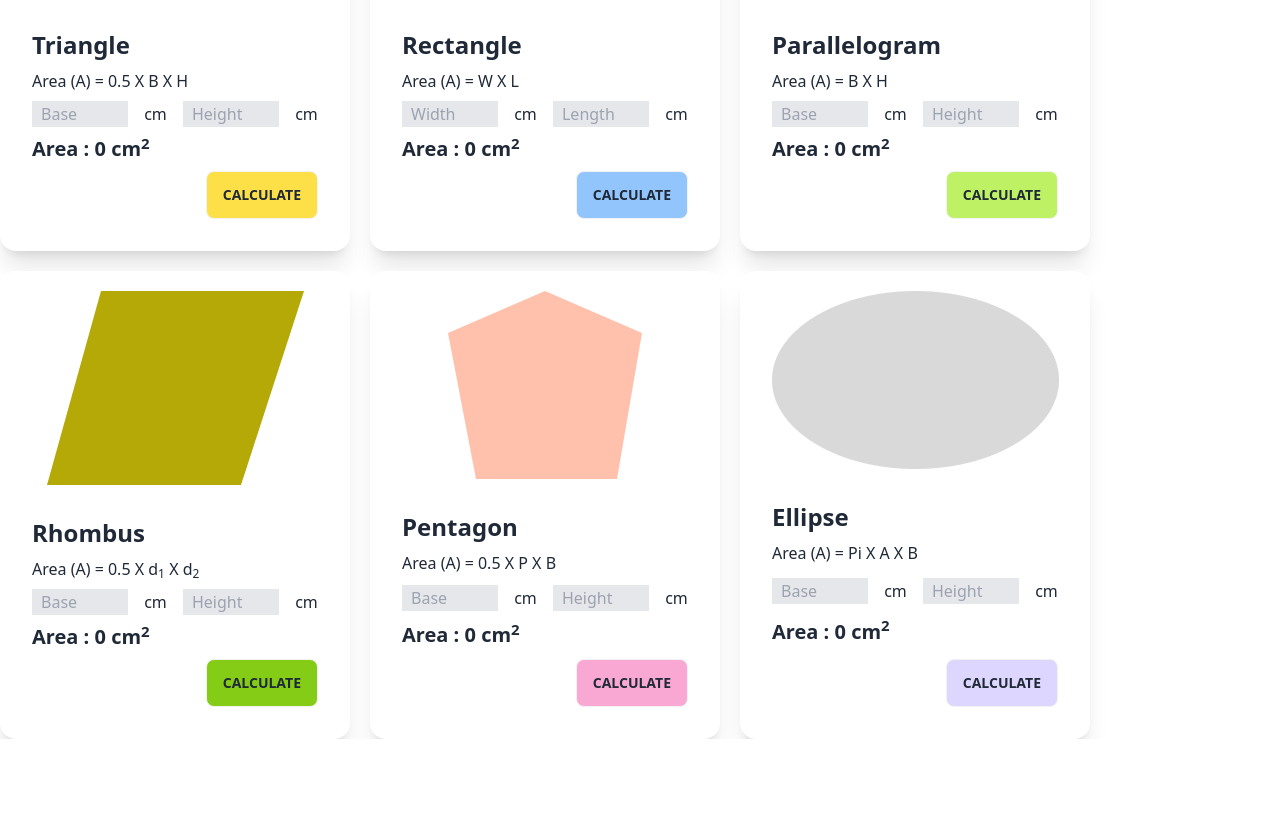
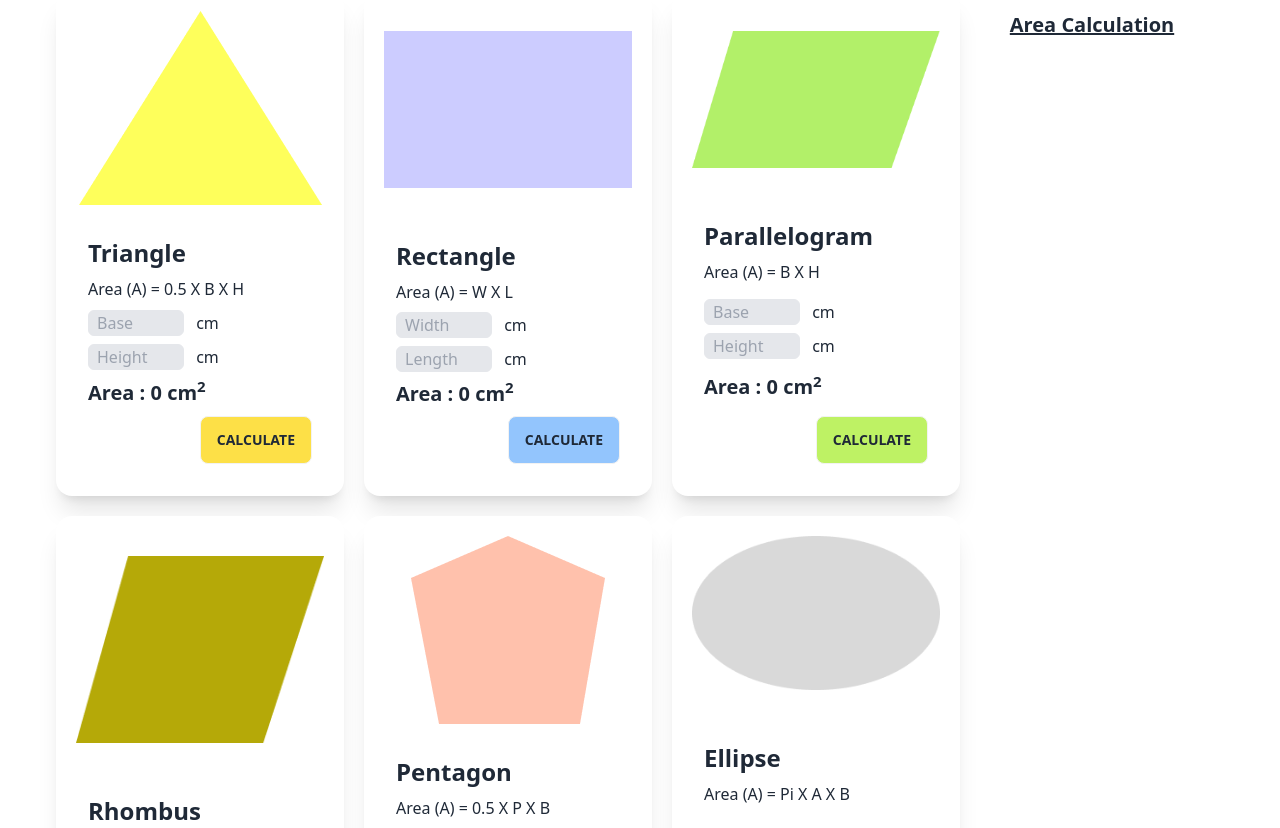
Before and after one commit to MD-AHAD-KHAN-PATHAN/geometry-genius, a plain HTML site: page index.html in a window 1280 px wide. Shown: the part 217-1045 px from the top of the page. Before the commit the page ends 956 px from the top, so only its background shows below. Drawn offline with nearby package versions, Linux system fonts and the light colour scheme.

Commit message:
mobile responsive

```diff
--- a/index.html
+++ b/index.html
@@ -11,9 +11,16 @@
 
 </head>
 
-<body>
+<body class="m-8 lg:m-14">
 
-    <header>
+    <header class="lg:flex md:flex justify-between items-center rounded-lg mb-12 bg-sky-100 py-5 px-10 text-center">
+        <div>
+            <h1 class="text-3xl font-bold">Interactive</h1>
+            <h2 class="text-xl font-semibold">Geometry Genius</h2>
+        </div>
+        <div>
+            <button class="bg-sky-400 px-7 py-3 rounded-lg hover:bg-sky-500 text-white lg:mt-0 md:mt-0 mt-5">Blog</button>
+        </div>
 
     </header>
 
@@ -21,16 +28,17 @@
         <div class="lg:flex">
             <div class="grid grid-cols-1 md:grid-cols-2 lg:grid-cols-3 gap-5">
                 <!-- card - 1 -->
-                <div class="card bg-base-100 shadow-xl">
+                <div class="card lg:w-72 bg-base-100 shadow-xl">
                     <figure><img src="images/triangle.png" alt="Triangle" class="mt-5" /></figure>
                     <div class="card-body">
                         <h2 id="triangleName" class="card-title text-2xl">Triangle</h2>
                         <p>Area (A) = 0.5 X B X H</p>
                         <p>
-                            <input id="triangleBase" type="number" class="border w-24 px-2 bg-gray-200" placeholder="Base">
-                            <span class="mx-3">cm</span>
-                            <input id="triangleHeight" type="number" class="border w-24 px-2 bg-gray-200" placeholder="Height">
-                            <span class="ml-3">cm</span>
+                            <input id="triangleBase" type="number" class="border mb-2 w-24 px-2 bg-gray-200 rounded-md" placeholder="Base">
+                            <span class="mx-2">cm</span>
+                            <br>
+                            <input id="triangleHeight" type="number" class="border w-24 px-2 bg-gray-200 rounded-md" placeholder="Height">
+                            <span class="ml-2">cm</span>
                         </p>
                         <p class="text-xl font-bold">Area : <span id="triangleValue"><span id="triangleArea">0</span><span> cm<sup>2</sup></span></span> </p>
                         <div class="card-actions justify-end">
@@ -39,18 +47,19 @@
                     </div>
                 </div>
                 <!-- card - 2 -->
-                <div class="card bg-base-100 shadow-xl">
-                    <figure><img src="images/rectangle.png" alt="Rectangle" class="mt-5"/></figure>
+                <div class="card lg:w-72 bg-base-100 shadow-xl">
+                    <figure><img src="images/rectangle.png" alt="Rectangle" class="mt-5 p-5"/></figure>
                     <div class="card-body">
                         <h2 id="rectangleName" class="card-title text-2xl">Rectangle</h2>
                         <p>Area (A) = W X L</p>
                         <p>
-                            <input id="rectangleBase" type="number" class="border w-24 px-2 bg-gray-200"
+                            <input id="rectangleBase" type="number" class="border mb-2 w-24 px-2 bg-gray-200 rounded-md"
                                 placeholder="Width">
-                            <span class="mx-3">cm</span>
-                            <input id="rectangleHeight" type="number" class="border w-24 px-2 bg-gray-200"
+                            <span class="mx-2">cm</span>
+                            <br>
+                            <input id="rectangleHeight" type="number" class="border w-24 px-2 bg-gray-200 rounded-md"
                                 placeholder="Length">
-                            <span class="ml-3">cm</span>
+                            <span class="ml-2">cm</span>
                         </p>
                         <p class="text-xl font-bold">Area : <span id="rectangleValue"><span id="rectangleArea">0</span><span> cm<sup>2</sup></span></span> </p>
                         <div class="card-actions justify-end">
@@ -59,18 +68,19 @@
                     </div>
                 </div>
                 <!-- card - 3 -->
-                <div class="card bg-base-100 shadow-xl">
-                    <figure><img src="images/parallelogram.png" alt="Parallelogram" class="mt-5"/></figure>
+                <div class="card lg:w-72 bg-base-100 shadow-xl">
+                    <figure><img src="images/parallelogram.png" alt="Parallelogram" class="mt-5 p-5"/></figure>
                     <div class="card-body">
                         <h2 id="parallelogramName" class="card-title text-2xl">Parallelogram</h2>
                         <p>Area (A) = B X H</p>
                         <p>
-                            <input id="parallelogramBase" type="number" class="border w-24 px-2 bg-gray-200"
+                            <input id="parallelogramBase" type="number" class="border mb-2 w-24 px-2 bg-gray-200 rounded-md"
                                 placeholder="Base">
-                            <span class="mx-3">cm</span>
-                            <input id="parallelogramHeight" type="number" class="border w-24 px-2 bg-gray-200"
+                            <span class="mx-2">cm</span>
+                            <br>
+                            <input id="parallelogramHeight" type="number" class="border w-24 px-2 bg-gray-200 rounded-md"
                                 placeholder="Height">
-                            <span class="ml-3">cm</span>
+                            <span class="ml-2">cm</span>
                         </p>
                         <p class="text-xl font-bold">Area : <span id="parallelogramValue"><span id="parallelogramArea">0</span><span> cm<sup>2</sup></span></span> </p>
                         <div class="card-actions justify-end">
@@ -79,18 +89,19 @@
                     </div>
                 </div>
                 <!-- card - 4 -->
-                <div class="card bg-base-100 shadow-xl">
-                    <figure><img src="images/rhombus.png" alt="Rhombus" class="mt-5"/></figure>
+                <div class="card lg:w-72 bg-base-100 shadow-xl">
+                    <figure><img src="images/rhombus.png" alt="Rhombus" class="mt-5 p-5"/></figure>
                     <div class="card-body">
                         <h2 id="rhombusName" class="card-title text-2xl">Rhombus</h2>
                         <p>Area (A) = 0.5 X <span>d<sub>1</sub></span> X <span>d<sub>2</sub></span></p>
                         <p>
-                            <input id="rhombusBase" type="number" class="border w-24 px-2 bg-gray-200"
+                            <input id="rhombusBase" type="number" class="border mb-2 w-24 px-2 bg-gray-200 rounded-md"
                                 placeholder="Base">
-                            <span class="mx-3">cm</span>
-                            <input id="rhombusHeight" type="number" class="border w-24 px-2 bg-gray-200"
+                            <span class="mx-2">cm</span>
+                            <br>
+                            <input id="rhombusHeight" type="number" class="border w-24 px-2 bg-gray-200 rounded-md"
                                 placeholder="Height">
-                            <span class="ml-3">cm</span>
+                            <span class="ml-2">cm</span>
                         </p>
                         <p class="text-xl font-bold">Area : <span id="rhombusValue"><span id="rhombusArea">0</span><span> cm<sup>2</sup></span></span></p>
                         <div class="card-actions justify-end">
@@ -99,18 +110,19 @@
                     </div>
                 </div>
                 <!-- card - 5 -->
-                <div class="card bg-base-100 shadow-xl">
+                <div class="card lg:w-72 bg-base-100 shadow-xl">
                     <figure><img src="images/pentagon.png" alt="Pentagon" class="mt-5"/></figure>
                     <div class="card-body">
                         <h2 id="pentagonName" class="card-title text-2xl">Pentagon</h2>
                         <p>Area (A) = 0.5 X P X B</p>
                         <p>
-                            <input id="pentagonBase" type="number" class="border w-24 px-2 bg-gray-200"
+                            <input id="pentagonBase" type="number" class="border mb-2 w-24 px-2 bg-gray-200 rounded-md"
                                 placeholder="Base">
-                            <span class="mx-3">cm</span>
-                            <input id="pentagonHeight" type="number" class="border w-24 px-2 bg-gray-200"
+                            <span class="mx-2">cm</span>
+                            <br>
+                            <input id="pentagonHeight" type="number" class="border w-24 px-2 bg-gray-200 rounded-md"
                                 placeholder="Height">
-                            <span class="ml-3">cm</span>
+                            <span class="ml-2">cm</span>
                         </p>
                         <p class="text-xl font-bold">Area : <span id="pentagonValue"><span id="pentagonArea">0</span><span> cm<sup>2</sup></span></span> </p>
                         <div class="card-actions justify-end">
@@ -119,18 +131,19 @@
                     </div>
                 </div>
                 <!-- card - 6 -->
-                <div class="card bg-base-100 shadow-xl">
-                    <figure><img src="images/ellipse.png" alt="Ellipse" class="mt-5"/></figure>
+                <div class="card lg:w-72 bg-base-100 shadow-xl">
+                    <figure><img src="images/ellipse.png" alt="Ellipse" class="p-5"/></figure>
                     <div class="card-body">
                         <h2 id="ellipseName" class="card-title text-2xl">Ellipse</h2>
                         <p>Area (A) =  Pi X A X B</p>
                         <p>
-                            <input id="ellipseBase" type="number" class="border w-24 px-2 bg-gray-200"
+                            <input id="ellipseBase" type="number" class="border mb-2 w-24 px-2 bg-gray-200 rounded-md"
                                 placeholder="Base">
-                            <span class="mx-3">cm</span>
-                            <input id="ellipseHeight" type="number" class="border w-24 px-2 bg-gray-200"
+                            <span class="mx-2">cm</span>
+                            <br>
+                            <input id="ellipseHeight" type="number" class="border w-24 px-2 bg-gray-200 rounded-md"
                                 placeholder="Height">
-                            <span class="ml-3">cm</span>
+                            <span class="ml-2">cm</span>
                         </p>
                         <p class="text-xl font-bold">Area : <span id="ellipseValue"><span id="ellipseArea">0</span><span> cm<sup>2</sup></span></span> </p>
                         <div class="card-actions justify-end">
@@ -139,8 +152,8 @@
                     </div>
                 </div>
             </div>
-            <div id="" class="flex-1 mt-5 text-center font-bold">
-                <p class="text-2xl mb-5"> <u>Area Calculation</u></p>
+            <div id="" class="flex-1 text-center mt-5 font-bold">
+                <p class="text-xl mb-5"> <u>Area Calculation</u></p>
                 <ol id="final-output">
 
                 </ol>
```
